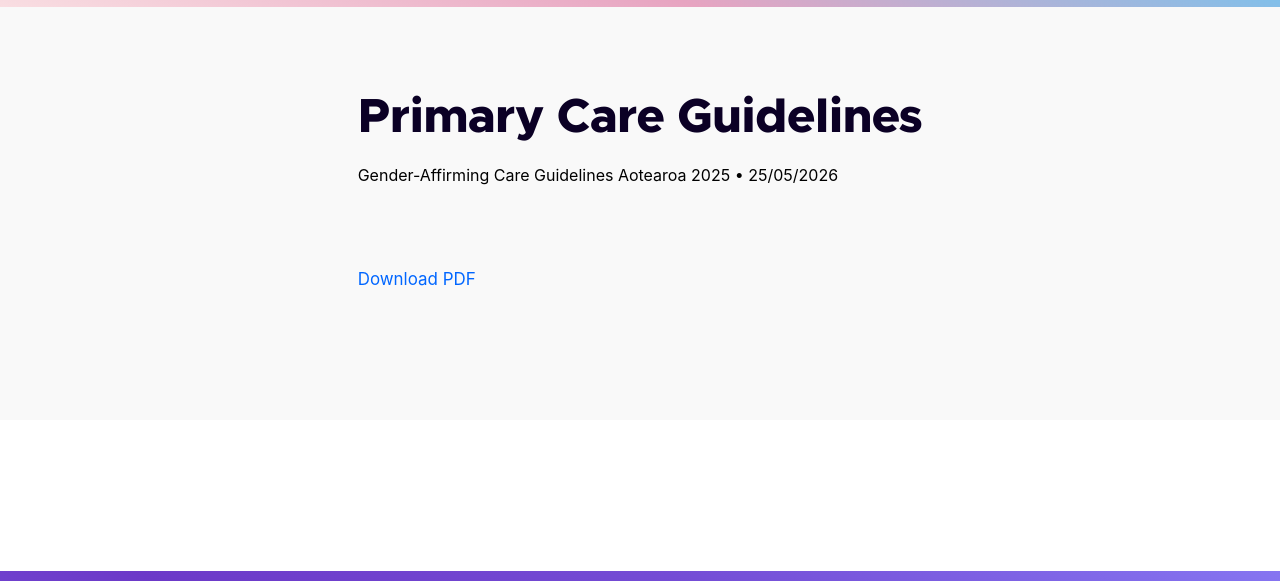
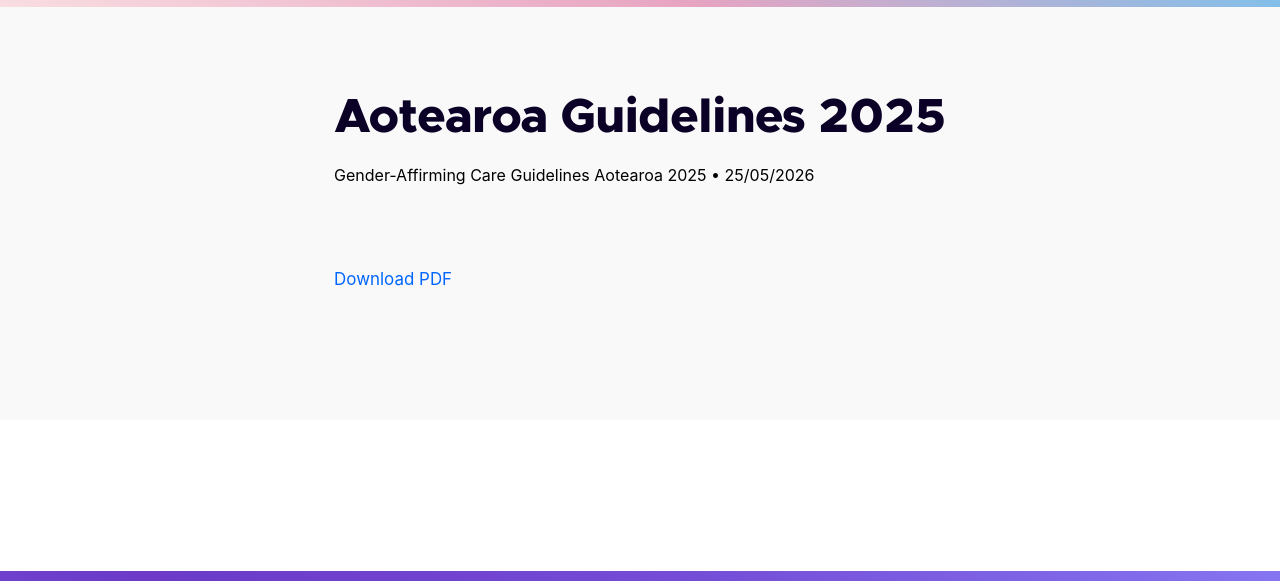
Before and after one commit to Adovaz/toc-website, an Astro site: page /resources/Guidelines in a window 1280 px wide. Shown: the part 83-664 px from the top of the page. Built offline with nearby package versions, Linux system fonts and the light colour scheme; Astro itself is replaced by a stand-in of ours; grey boxes are pictures that could not be loaded; a web font is replaced by a local one.

Commit message:
Remove Exec Section + Update Guidelines Title

```diff
--- a/package.json
+++ b/package.json
@@ -7,14 +7,10 @@
     "start": "astro dev",
     "build": "astro build",
     "preview": "astro preview",
-    "astro": "astro",
-    "generate-types": "wrangler types"
+    "astro": "astro"
   },
   "dependencies": {
     "@astrojs/cloudflare": "^13.5.4",
     "astro": "^6.3.7"
-  },
-  "devDependencies": {
-    "wrangler": "^4.94.0"
   }
 }
--- a/src/pages/about.astro
+++ b/src/pages/about.astro
@@ -5,7 +5,7 @@ import PersonCard from '../components/PersonCard.astro';
 ---
 <Layout title="Trans on Campus • About">
     <main>
-        <div class="people section purpleBg">
+       <!--  <div class="people section purpleBg">
             <h1>Executive Committee</h1>
             <div class="personCardArea">
                 <!--{filteredPosts.slice(0, 3).map((post) =>
@@ -16,7 +16,7 @@ import PersonCard from '../components/PersonCard.astro';
                         style=""
                         target=""
                     />
-                )}-->
+                )}
                 <PersonCard
                     title="Firstname Lastname"
                     subtitle="Subtitle"
@@ -46,7 +46,7 @@ import PersonCard from '../components/PersonCard.astro';
                     target=""
                 />
             </div>
-        </div>
+        </div> -->
         <div class="doubleSection">
             <div class="findQueerspace subSection grey">
                 <h1>Finding QueerSpace</h1>
--- a/src/pages/resources/Guidelines.md
+++ b/src/pages/resources/Guidelines.md
@@ -1,6 +1,6 @@
 ---
 layout: ../../layouts/markdownLayout.astro
-title: "Primary Care Guidelines"
+title: "Aotearoa Guidelines 2025"
 pubDate: 25/05/2026
 description: 'Gender-Affirming Care Guidelines Aotearoa 2025'
 image:  '/resourceImgs/Ao-Guidelines.png'
```
